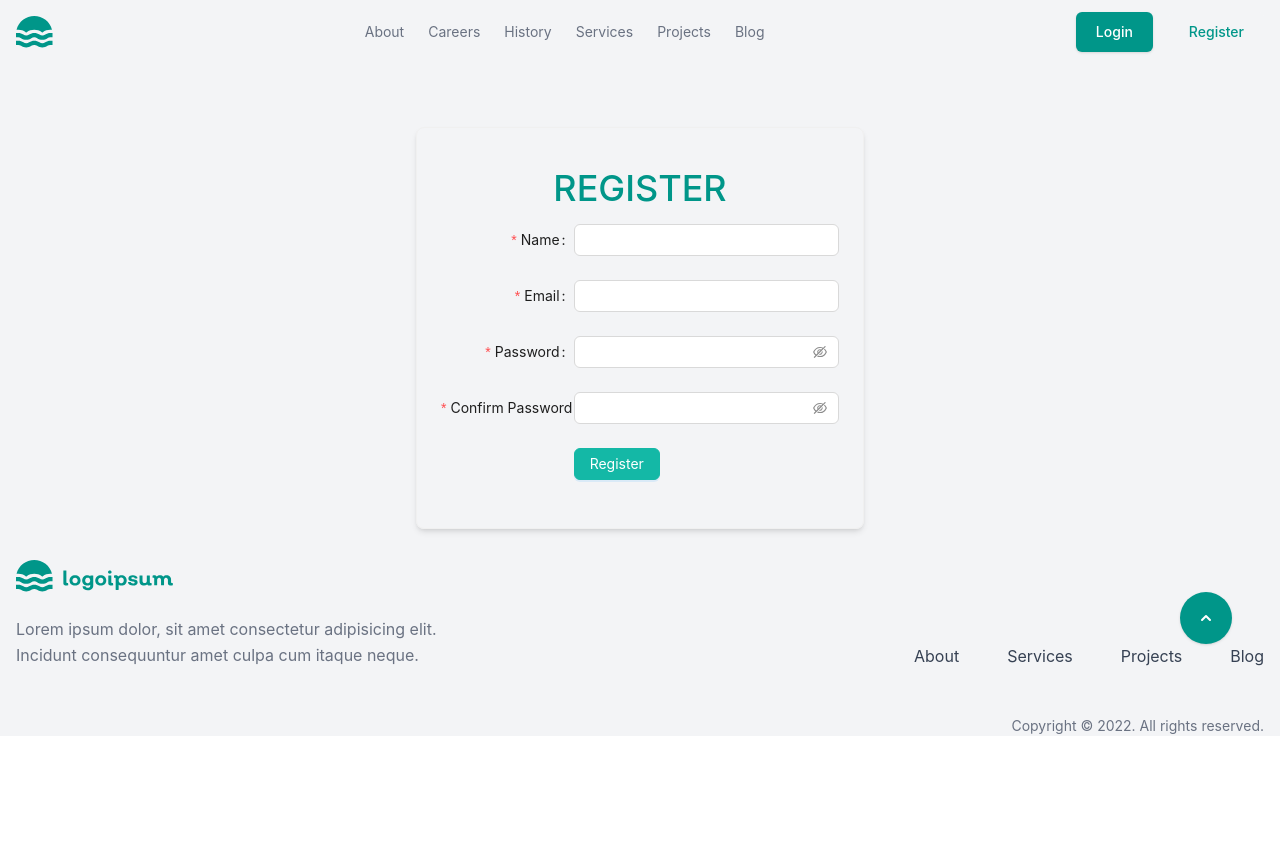
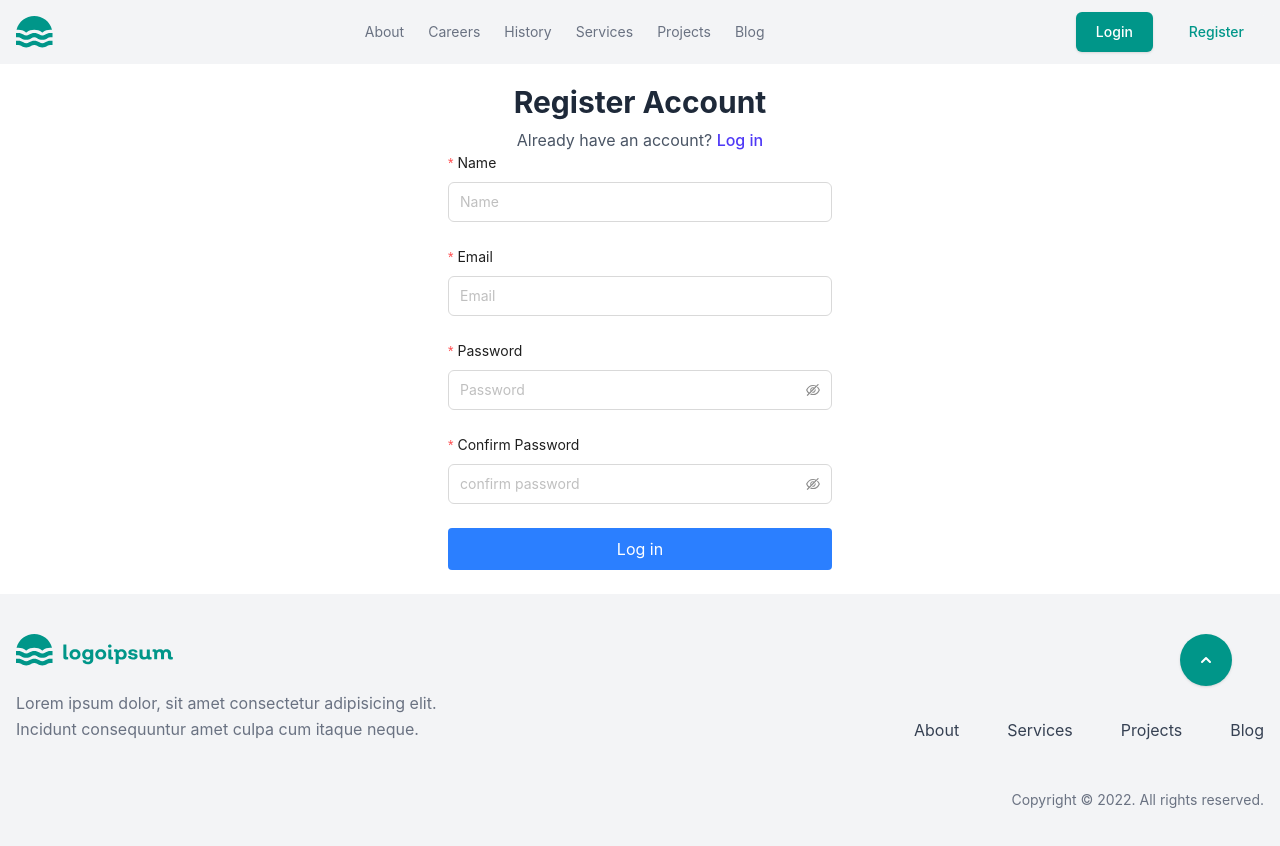
Before and after one commit to Shivanipalya26/BlogScape, a React (Vite) app in the folder client/: page /register in a window 1280 px wide. Shown: the top 846 px of the page. Before the commit the page ends 800 px from the top, so only its background shows below. Built offline with nearby package versions, Linux system fonts and the light colour scheme.

Commit message:
feat: Refactor Login page layout and implement custom form fields

```diff
--- a/client/src/components/Footer/index.tsx
+++ b/client/src/components/Footer/index.tsx
@@ -2,10 +2,10 @@ import Layout from "../../styles/template/Layout";
 
 const Footer = () => {
   return (
-    <footer className="bg-gray-100">
+    <footer className="bg-gray-100 py-10">
       <Layout>
         <div className="relative">
-          <div className="absolute end-4 top-4 sm:end-6 sm:top-6 lg:end-8 lg:top-8">
+          <div className="absolute end-4 top-4 sm:end-6 sm:top-6 lg:end-8 lg:top-0">
             <a
               className="inline-block rounded-full bg-teal-600 p-2 text-white shadow-sm transition hover:bg-teal-500 sm:p-3 lg:p-4"
               href="#MainContent"
--- a/client/src/pages/login/index.tsx
+++ b/client/src/pages/login/index.tsx
@@ -1,6 +1,8 @@
 import type { FormProps } from "antd";
-import { Button, Card, Form, Input } from "antd";
-import { H3 } from "../../styles/typography";
+import { Form } from "antd";
+import Layout from "../../styles/template/Layout";
+import { Button } from "../../styles/button";
+import { FormFieldInput, FormFieldPassword } from "../../styles/form";
 
 type FieldType = {
   email?: string;
@@ -16,50 +18,70 @@ const onFinishFailed: FormProps<FieldType>["onFinishFailed"] = (errorInfo) => {
 };
 
 const Login: React.FC = () => (
-  <div className="flex flex-col justify-center items-center max-w-screen h-[62vh] bg-gray-100">
-    <Card className="w-full max-w-md p-6 border-8 shadow-md"
-        style={{ backgroundColor: "transparent" }}
+  <section>
+    <Layout>
+      <main className="w-full flex flex-col items-center justify-center px-4">
+        <div className="max-w-sm w-full text-gray-600">
+          <div className="text-center">
+            <div className="mt-5 space-y-2">
+              <h3 className="text-gray-800 text-2xl font-bold sm:text-3xl">
+                Log in to your account
+              </h3>
+              <p className="">
+                Don't have an account?{" "}
+                <a
+                  href="javascript:void(0)"
+                  className="font-medium text-indigo-600 hover:text-indigo-500"
                 >
-    <H3 className="flex p-4 text-teal-600 justify-center font-medium">LOGIN</H3>
+                  Sign up
+                </a>
+              </p>
+            </div>
+          </div>
           <Form
-      name="basic"
-      labelCol={{ span: 8 }}
-      wrapperCol={{ span: 16 }}
-      initialValues={{ remember: true }}
+            name="login"
+            layout="vertical"
             onFinish={onFinish}
             onFinishFailed={onFinishFailed}
-      autoComplete="off"
           >
-      <Form.Item<FieldType>
+            <Form.Item
+              name="email"
+              rules={[
+                { required: true, message: "Please input your email!" },
+                {
+                  pattern: /^[a-zA-Z0-9._%+-]+@[a-zA-Z0-9.-]+\.[a-zA-Z]{2,}$/,
+                  message: "Please enter a valid email!",
+                },
+              ]}
               label="Email"
-        name="email"
-        rules={[{ required: true, message: "Please input your email!" }]}
             >
-        <Input />
+              <FormFieldInput placeholder="Email" />
             </Form.Item>
 
-      <Form.Item<FieldType>
+            <Form.Item
+              name="password"
+              rules={[
+                { required: true, message: "Please input your password!" },
+                { min: 8, message: "Password must be at least 8 characters!" },
+                {
+                  pattern:
+                    /^(?=.*[a-z])(?=.*[A-Z])(?=.*\d)(?=.*[@$!%*?&])[A-Za-z\d@$!%*?&]{8,}$/,
+                  message:
+                    "Password must contain at least one uppercase letter, one lowercase letter, one number, and one special character!",
+                },
+              ]}
               label="Password"
-        name="password"
-        rules={[{ required: true, message: "Please input your password!" }]}
             >
-        <Input.Password />
+              <FormFieldPassword placeholder="Password" />
             </Form.Item>
-
-      <Form.Item label={null}>
-        <div className="flex justify-start">
-          <Button
-            type="primary"
-            htmlType="submit"
-            style={{ backgroundColor: "#14b8a6", borderColor: "#14b8a6" }}
-          >
-            Log in
-          </Button>
-        </div>
+            <Form.Item>
+              <Button htmlFor="submit">Log in</Button>
             </Form.Item>
           </Form>
-    </Card>
         </div>
+      </main>
+    </Layout>
+  </section>
 );
 
 export default Login;
--- a/client/src/pages/register/index.tsx
+++ b/client/src/pages/register/index.tsx
@@ -1,12 +1,12 @@
 import type { FormProps } from "antd";
-import { Button, Card, Form, Input } from "antd";
-import { H3 } from "../../styles/typography";
+import { Form } from "antd";
+import Layout from "../../styles/template/Layout";
+import { Button } from "../../styles/button";
+import { FormFieldInput, FormFieldPassword } from "../../styles/form";
 
 type FieldType = {
-  name?: string;
   email?: string;
   password?: string;
-  confirmPassword?: string;
 };
 
 const onFinish: FormProps<FieldType>["onFinish"] = (values) => {
@@ -18,68 +18,105 @@ const onFinishFailed: FormProps<FieldType>["onFinishFailed"] = (errorInfo) => {
 };
 
 const Register: React.FC = () => (
-  <div className="flex flex-col justify-center items-center max-w-screen h-[62vh] bg-gray-100 pt-8  ">
-    <Card className="w-full max-w-md p-6 border-8 shadow-md"
-        style={{ backgroundColor: "transparent" }}
+  <section>
+    <Layout>
+      <main className="w-full flex flex-col items-center justify-center px-4">
+        <div className="max-w-sm w-full text-gray-600">
+          <div className="text-center">
+            <div className="mt-5 space-y-2">
+              <h3 className="text-gray-800 text-2xl font-bold sm:text-3xl">
+                Register Account
+              </h3>
+              <p className="">
+                Already have an account?{" "}
+                <a
+                  href="javascript:void(0)"
+                  className="font-medium text-indigo-600 hover:text-indigo-500"
                 >
-    <H3 className="p-4 text-teal-600 flex justify-center font-medium">REGISTER</H3>
+                  Log in
+                </a>
+              </p>
+            </div>
+          </div>
           <Form
-      name="basic"
-      labelCol={{ span: 8 }}
-      wrapperCol={{ span: 16 }}
-      initialValues={{ remember: true }}
+            name="Register"
+            layout="vertical"
             onFinish={onFinish}
             onFinishFailed={onFinishFailed}
-      autoComplete="off"
           >
-      <Form.Item<FieldType>
+            <Form.Item
+              name="name"
+              rules={[{ required: true, message: "Please input your name!" }]}
               label="Name"
-        name="name"
-        rules={[{ required: true, message: "Please input your username!" }]}
             >
-        <Input />
+              <FormFieldInput placeholder="Name" />
+            </Form.Item>
+            <Form.Item
+              name="email"
+              rules={[
+                { required: true, message: "Please input your email!" },
+                {
+                  pattern: /^[a-zA-Z0-9._%+-]+@[a-zA-Z0-9.-]+\.[a-zA-Z]{2,}$/,
+                  message: "Please enter a valid email!",
+                },
+              ]}
+              label="Email"
+            >
+              <FormFieldInput placeholder="Email" />
             </Form.Item>
 
-      <Form.Item<FieldType>
-        label="Email"
-        name="email"
-        rules={[{ required: true, message: "Please input your email!" }]}
+            <Form.Item
+              name="password"
+              rules={[
+                { required: true, message: "Please input your password!" },
+                {
+                  min: 8,
+                  message: "Password must be at least 8 characters!",
+                },
+                {
+                  pattern:
+                    /^(?=.*[a-z])(?=.*[A-Z])(?=.*\d)(?=.*[@$!%*?&])[A-Za-z\d@$!%*?&_]{8,}$/,
+                  message:
+                    "Password must contain at least one uppercase letter, one lowercase letter, one number, and one special character!",
+                },
+              ]}
+              label="Password"
             >
-        <Input />
+              <FormFieldPassword placeholder="Password" />
             </Form.Item>
-
-      <Form.Item<FieldType>
-        label="Password"
-        name="password"
-        rules={[{ required: true, message: "Please input your password!" }]}
-      >
-        <Input.Password />
-      </Form.Item>
-
-      <Form.Item<FieldType>
+            <Form.Item
+              name="confirm"
               label="Confirm Password"
-        name="confirmPassword"
+              dependencies={["password"]}
               rules={[
-          { required: true, message: "Please input your confirm password!" },
+                {
+                  required: true,
+                  message: "Please confirm your password!",
+                },
+                ({ getFieldValue }) => ({
+                  validator(_, value) {
+                    if (!value || getFieldValue("password") === value) {
+                      return Promise.resolve();
+                    }
+                    return Promise.reject(
+                      new Error(
+                        "The new password that you entered do not match!"
+                      )
+                    );
+                  },
+                }),
               ]}
             >
-        <Input.Password />
+              <FormFieldPassword placeholder="confirm password" />
             </Form.Item>
-
-      <Form.Item label={null}>
-        <div className="flex justify-start">
-          <Button
-            type="primary"
-            htmlType="submit"
-            style={{ backgroundColor: "#14b8a6", borderColor: "#14b8a6" }}
-          >
-            Register
-          </Button>
-        </div>
+            <Form.Item>
+              <Button htmlFor="submit">Log in</Button>
             </Form.Item>
           </Form>
-    </Card>
         </div>
+      </main>
+    </Layout>
+  </section>
 );
 
 export default Register;
--- /dev/null
+++ b/client/src/styles/button/index.tsx
@@ -0,0 +1,26 @@
+import { FC } from "react";
+import * as T from "../../styles/typography";
+
+type ButtonProps = {
+  children: React.ReactNode;
+  htmlFor?: "submit" | "reset" | "button";
+  onClick?: () => void;
+};
+
+export const Button: FC<ButtonProps> = ({
+  children,
+  htmlFor,
+  onClick,
+  ...props
+}) => {
+  return (
+    <button
+      className="bg-blue-500 hover:bg-blue-700 text-white py-2 px-4 rounded w-full"
+      onClick={onClick}
+      type={htmlFor}
+      {...props}
+    >
+      <T.P>{children}</T.P>
+    </button>
+  );
+};
--- /dev/null
+++ b/client/src/styles/form/index.tsx
@@ -0,0 +1,21 @@
+import { Input } from "antd";
+
+export const FormFieldInput = ({
+  placeholder,
+  ...props
+}: {
+  placeholder: string;
+}) => {
+  return <Input className={`!py-2`} placeholder={placeholder} {...props} />;
+};
+
+export const FormFieldPassword = ({
+  placeholder,
+  ...props
+}: {
+  placeholder: string;
+}) => {
+  return (
+    <Input.Password className={`!py-2`} placeholder={placeholder} {...props} />
+  );
+};
--- a/client/src/styles/template/Layout.tsx
+++ b/client/src/styles/template/Layout.tsx
@@ -1,7 +1,7 @@
 import React, { FC } from "react";
 
 const Layout: FC<{ children: React.ReactNode }> = ({ children }) => {
-  return <div className="mx-auto max-w-screen-xl px-4">{children}</div>;
+  return <div className="mx-auto max-w-screen-xl px-4 ">{children}</div>;
 };
 
 export default Layout;
--- a/client/src/styles/template/RootStructure.tsx
+++ b/client/src/styles/template/RootStructure.tsx
@@ -4,7 +4,7 @@ import Footer from "../../components/Footer";
 
 const RootStructure: FC<{ children: React.ReactNode }> = ({ children }) => {
   return (
-    <div>
+    <div className="flex flex-col justify-between min-h-screen">
       <Navbar />
       <div>{children}</div>
       <Footer />
```
Lines whose indentation alone changed are shown as unchanged.
